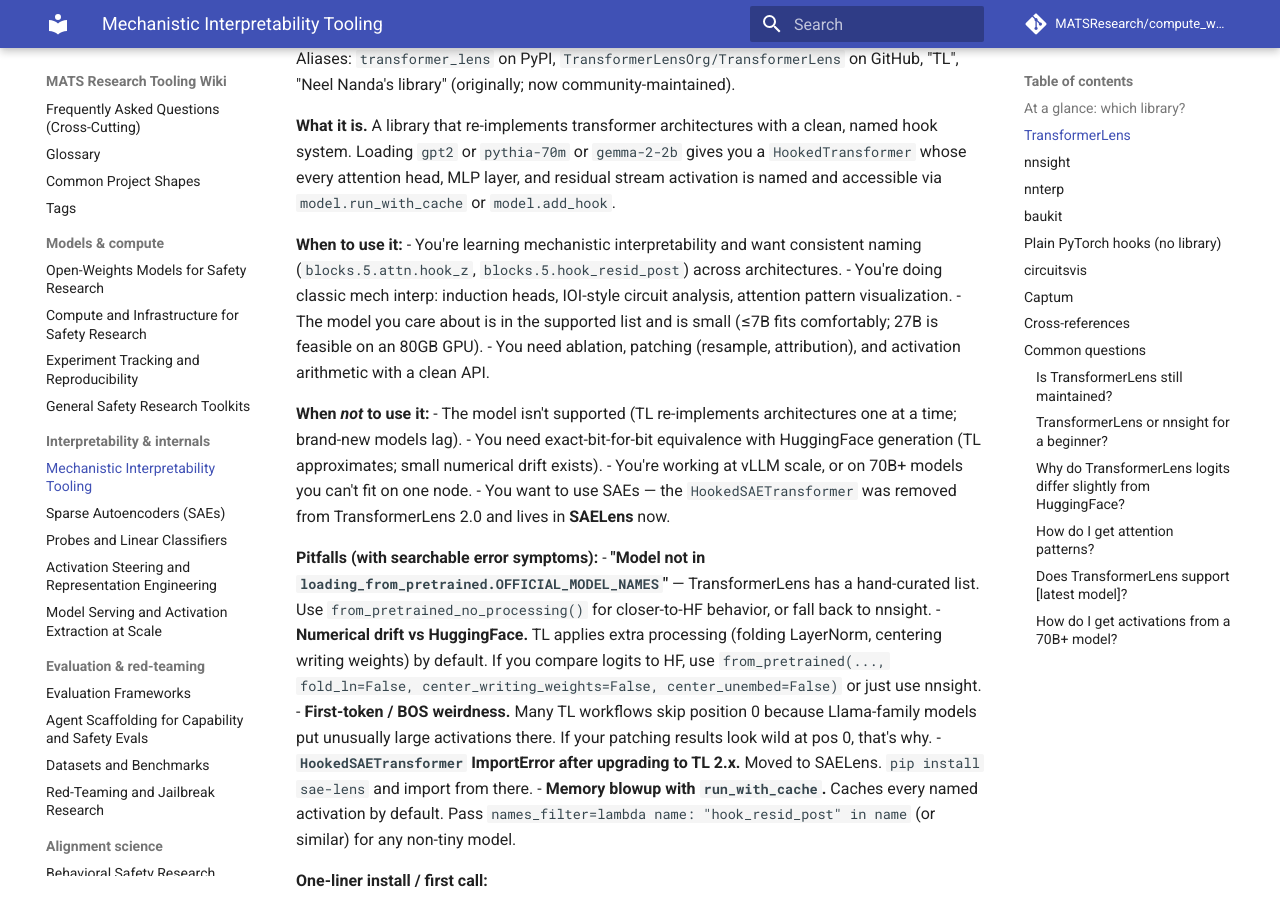
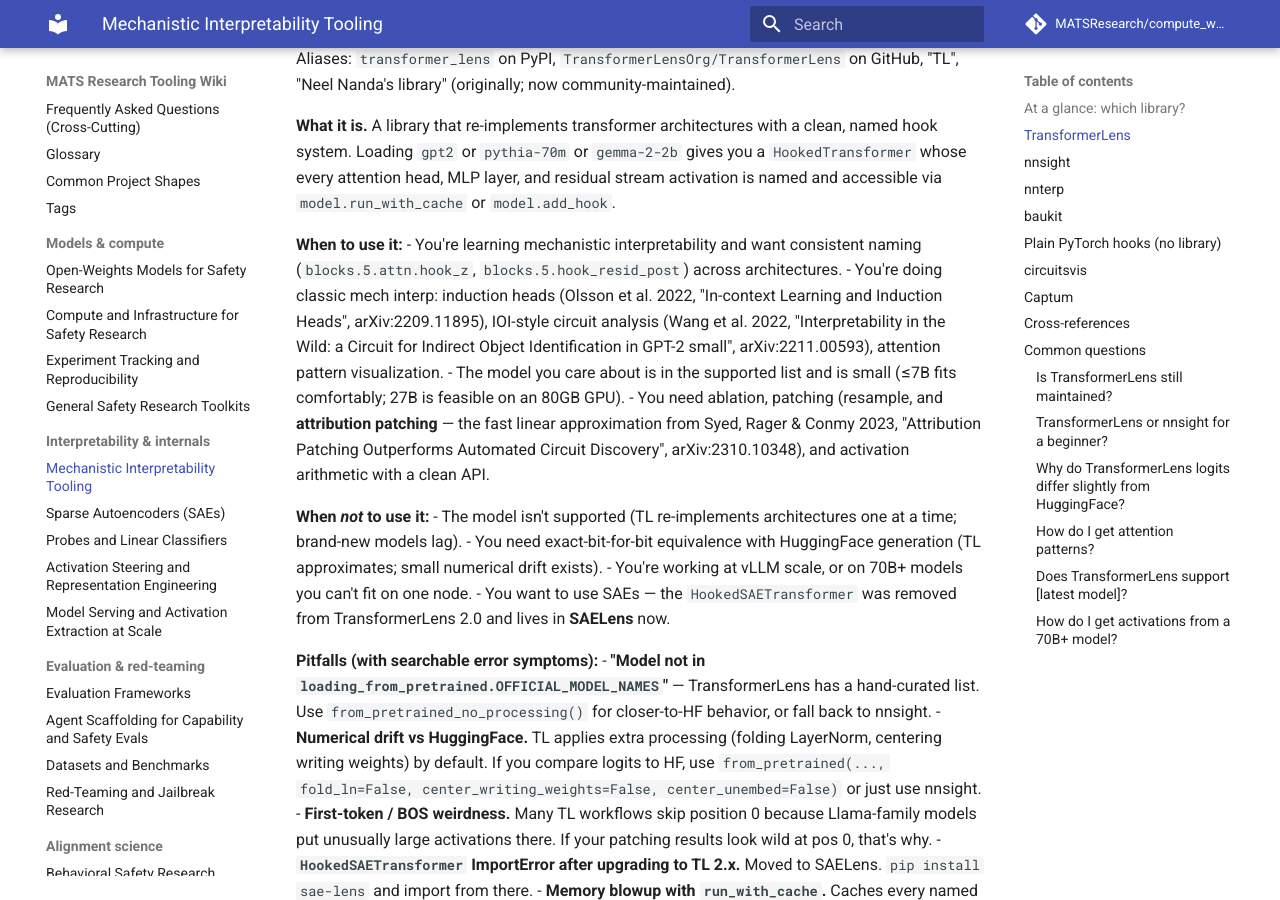
Before and after one commit to MATSResearch/compute_wiki, an MkDocs documentation site: the page built from docs/interpretability/mech-interp.md, in a window 1280 px wide and 900 px high, scrolled down 809 px. Built offline with MkDocs 1.6.1 and Material for MkDocs 9.7.7, drawn with Linux system fonts in a browser that asks for light colours; comment, search, counter and statistics services are not loaded; some of the changed text lies outside the part shown.

Commit message:
docs: cite induction-heads/IOI/attribution-patching in mech-interp
The three classic mech-interp methods named in the TransformerLens bullets now
carry their canonical papers (keyword-search value): induction heads (Olsson
et al. 2209.11895), IOI (Wang et al. 2211.00593), attribution patching (Syed,
Rager & Conmy 2310.10348). All verified via arXiv.

Co-Authored-By: Claude Opus 4.8 (1M context) <noreply@anthropic.com>

```diff
--- a/docs/interpretability/mech-interp.md
+++ b/docs/interpretability/mech-interp.md
@@ -25,9 +25,9 @@ Aliases: `transformer_lens` on PyPI, `TransformerLensOrg/TransformerLens` on Git
 
 **When to use it:**
 - You're learning mechanistic interpretability and want consistent naming (`blocks.5.attn.hook_z`, `blocks.5.hook_resid_post`) across architectures.
-- You're doing classic mech interp: induction heads, IOI-style circuit analysis, attention pattern visualization.
+- You're doing classic mech interp: induction heads (Olsson et al. 2022, "In-context Learning and Induction Heads", arXiv:2209.11895), IOI-style circuit analysis (Wang et al. 2022, "Interpretability in the Wild: a Circuit for Indirect Object Identification in GPT-2 small", arXiv:2211.00593), attention pattern visualization.
 - The model you care about is in the supported list and is small (≤7B fits comfortably; 27B is feasible on an 80GB GPU).
-- You need ablation, patching (resample, attribution), and activation arithmetic with a clean API.
+- You need ablation, patching (resample, and **attribution patching** — the fast linear approximation from Syed, Rager & Conmy 2023, "Attribution Patching Outperforms Automated Circuit Discovery", arXiv:2310.10348), and activation arithmetic with a clean API.
 
 **When *not* to use it:**
 - The model isn't supported (TL re-implements architectures one at a time; brand-new models lag).
@@ -185,4 +185,4 @@ Three options: (1) **vLLM-Lens** (UK AISI) — fast residual-stream extraction a
 
 ---
 
-Last verified: 2026-04-30. TransformerLens 2.x removed `HookedSAETransformer` (now in SAELens). nnsight published at ICLR 2025; remote backend via NDIF. nnterp 1.3.0 (Feb 2026), NeurIPS 2025 Mech Interp Workshop (arXiv:2511.14465). baukit not on PyPI, last commit Feb 2024. circuitsvis 1.43.3 (Dec 2024) under TransformerLensOrg. Captum 0.9.0 (Apr 2026) with LLM attribution. (Citation audit 2026-06: corrected canonical repo paths to `meta-pytorch/captum` and `ndif-team/nnterp`, added the nnsight paper arXiv:2407.14561, and noted LLM attribution predates v0.7.)
+Last verified: 2026-04-30. TransformerLens 2.x removed `HookedSAETransformer` (now in SAELens). nnsight published at ICLR 2025; remote backend via NDIF. nnterp 1.3.0 (Feb 2026), NeurIPS 2025 Mech Interp Workshop (arXiv:2511.14465). baukit not on PyPI, last commit Feb 2024. circuitsvis 1.43.3 (Dec 2024) under TransformerLensOrg. Captum 0.9.0 (Apr 2026) with LLM attribution. (Citation audit 2026-06: corrected canonical repo paths to `meta-pytorch/captum` and `ndif-team/nnterp`, added the nnsight paper arXiv:2407.14561, and noted LLM attribution predates v0.7. Additions 2026-06: cited the mech-interp methods named in the TransformerLens bullets — induction heads (Olsson et al. 2209.11895), IOI (Wang et al. 2211.00593), attribution patching (Syed et al. 2310.10348); all verified via arXiv.)
```
